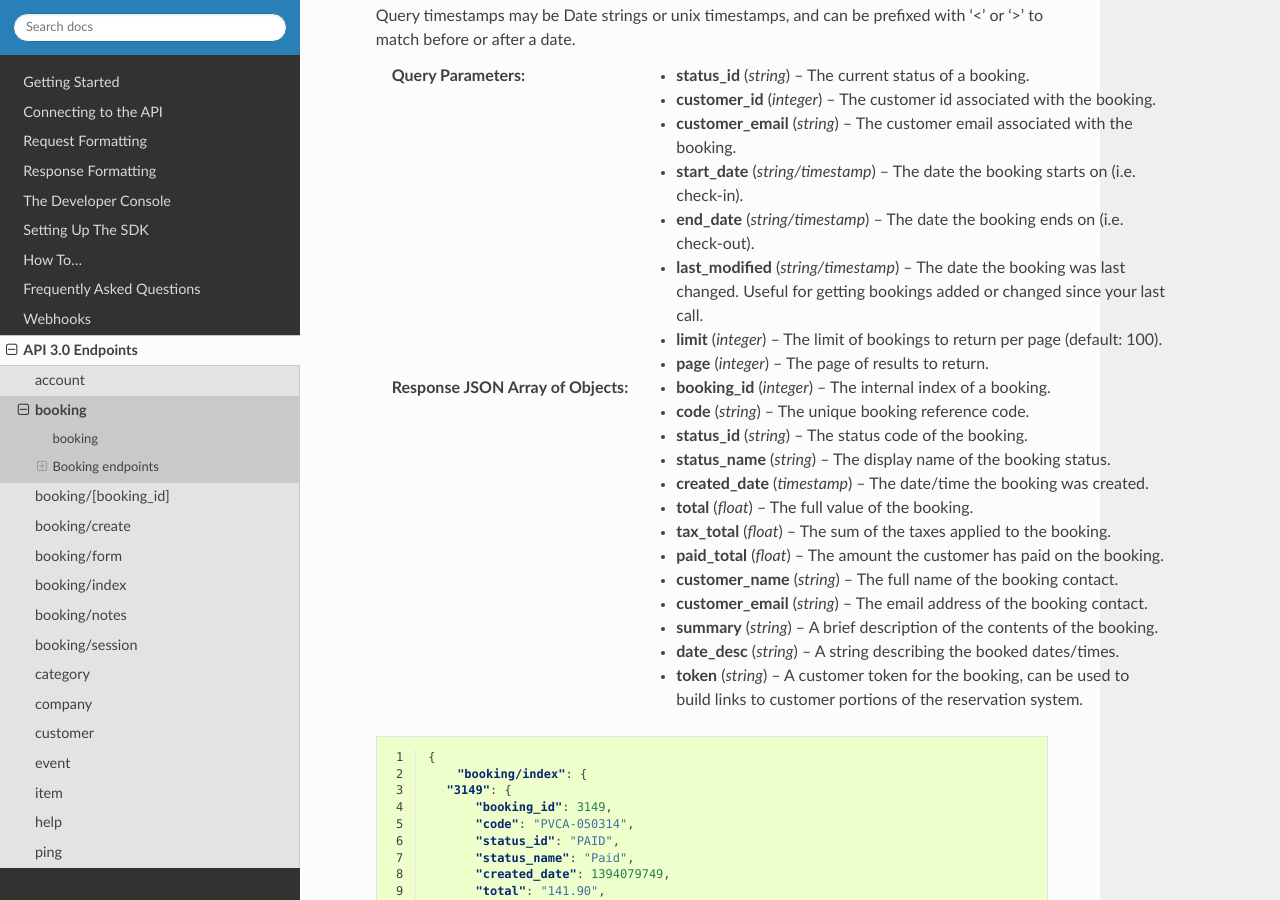
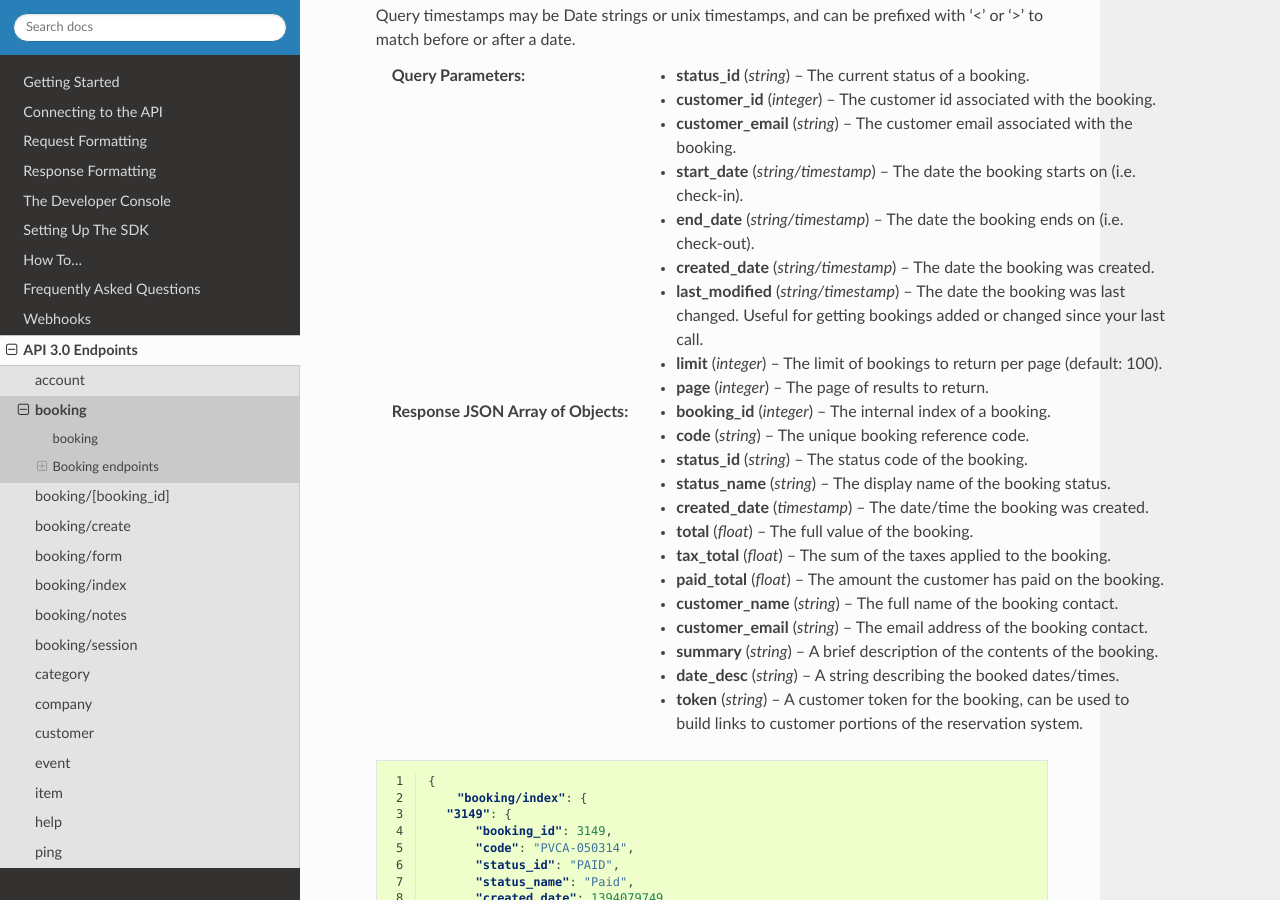
Before and after one commit to Checkfront/API, a Sphinx documentation site: the page built from docs/ref/booking.rst, in a window 1280 px wide and 900 px high, scrolled down 359 px. Built offline with Sphinx 7.4.7 and the Read the Docs theme 2.0.0, drawn with Linux system fonts in a browser that asks for light colours.

Commit message:
Add created_date to booking/index (#26)

```diff
--- a/docs/ref/booking.rst
+++ b/docs/ref/booking.rst
@@ -15,6 +15,7 @@ booking
 	:query string customer_email: The customer email associated with the booking.
 	:query string/timestamp start_date: The date the booking starts on (i.e. check-in).
 	:query string/timestamp end_date: The date the booking ends on (i.e. check-out).
+	:query string/timestamp created_date: The date the booking was created.
 	:query string/timestamp last_modified: The date the booking was last changed. Useful for getting bookings added or changed since your last call.
 	:query integer limit: The limit of bookings to return per page (default: 100).
 	:query integer page: The page of results to return.
--- a/docs/ref/booking/index.rst
+++ b/docs/ref/booking/index.rst
@@ -11,6 +11,7 @@ booking/index
 	:query string customer_email: The customer email associated with the booking.
 	:query string/timestamp start_date: The date the booking starts on (i.e. check-in).
 	:query string/timestamp end_date: The date the booking ends on (i.e. check-out).
+	:query string/timestamp created_date: The date the booking was created.
 	:query string/timestamp last_modified: The date the booking was last changed. Useful for getting bookings added or changed since your last call.
 	:query string partner_id: The partner account ID that a booking is attributed to.
 	:query integer item_id: The ID of an item attached to the booking.
```
Also changed, not shown: 1 other file.
